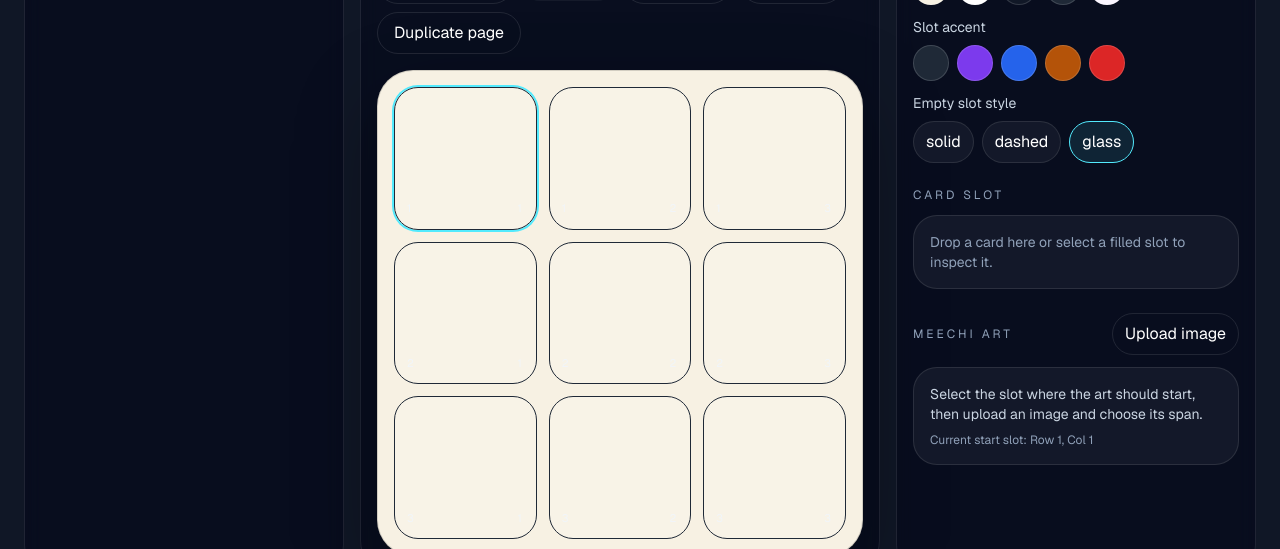
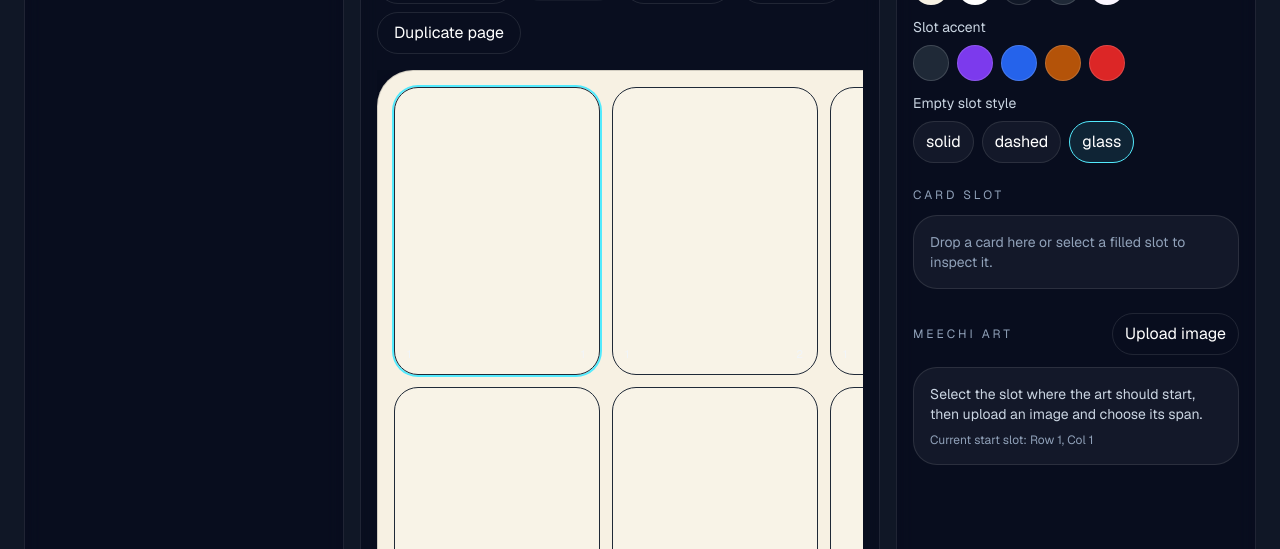
Before and after one commit to Nsujatno/optcg-binder, a Next.js app in the folder frontend/: page / in a window 1280 px wide. Shown: the part 403-952 px from the top of the page. Built offline with nearby package versions, Linux system fonts and the light colour scheme; no server answers.

Commit message:
updated card sizes to display full card

```diff
--- a/frontend/components/planner/planner-canvas.tsx
+++ b/frontend/components/planner/planner-canvas.tsx
@@ -1,6 +1,13 @@
 import type { PlannerState } from "@/hooks/use-planner-state";
 import { BINDER_TEMPLATES, DEFAULT_THEME } from "@/lib/types";
-import { matchesCardPlacementId, slotKey } from "@/lib/planner";
+import {
+  CARD_SLOT_HEIGHT,
+  CARD_SLOT_WIDTH,
+  matchesCardPlacementId,
+  PAGE_GRID_GAP,
+  PAGE_PADDING,
+  slotKey,
+} from "@/lib/planner";
 
 type PlannerCanvasProps = Pick<
   PlannerState,
@@ -54,6 +61,15 @@ export function PlannerCanvas({
   selectedSlotId,
   handleCardDrop,
 }: PlannerCanvasProps) {
+  const pageWidth =
+    activeTemplate.cols * CARD_SLOT_WIDTH +
+    (activeTemplate.cols - 1) * PAGE_GRID_GAP +
+    PAGE_PADDING * 2;
+  const pageHeight =
+    activeTemplate.rows * CARD_SLOT_HEIGHT +
+    (activeTemplate.rows - 1) * PAGE_GRID_GAP +
+    PAGE_PADDING * 2;
+
   return (
     <main className="rounded-[32px] border border-white/10 bg-slate-950/50 p-4 backdrop-blur">
       <div className="mb-4 flex flex-col gap-4 xl:flex-row xl:items-center xl:justify-between">
@@ -156,13 +172,17 @@ export function PlannerCanvas({
         </button>
       </div>
 
+      <div className="overflow-auto pb-2">
         <div
-        className="mx-auto grid aspect-square w-full max-w-[850px] rounded-[36px] border border-black/15 p-4 shadow-[0_30px_80px_rgba(0,0,0,0.35)]"
+          className="mx-auto grid rounded-[36px] border border-black/15 p-4 shadow-[0_30px_80px_rgba(0,0,0,0.35)]"
           style={{
             backgroundColor: activeLayout?.theme.pageBackground ?? DEFAULT_THEME.pageBackground,
-          gridTemplateColumns: `repeat(${activeTemplate.cols}, minmax(0, 1fr))`,
-          gridTemplateRows: `repeat(${activeTemplate.rows}, minmax(0, 1fr))`,
-          gap: "0.75rem",
+            gridTemplateColumns: `repeat(${activeTemplate.cols}, ${CARD_SLOT_WIDTH}px)`,
+            gridTemplateRows: `repeat(${activeTemplate.rows}, ${CARD_SLOT_HEIGHT}px)`,
+            gap: `${PAGE_GRID_GAP}px`,
+            width: `${pageWidth}px`,
+            minWidth: `${pageWidth}px`,
+            height: `${pageHeight}px`,
           }}
         >
           {activePage?.artRegions.map((region) => {
@@ -277,6 +297,7 @@ export function PlannerCanvas({
             }),
           )}
         </div>
+      </div>
     </main>
   );
 }
--- a/frontend/lib/planner.ts
+++ b/frontend/lib/planner.ts
@@ -11,6 +11,10 @@ import type {
 import { BINDER_TEMPLATES, DEFAULT_THEME } from "@/lib/types";
 
 export const STORAGE_KEY = "one-piece-binder.layouts.v1";
+export const CARD_SLOT_WIDTH = 206;
+export const CARD_SLOT_HEIGHT = 288;
+export const PAGE_GRID_GAP = 12;
+export const PAGE_PADDING = 16;
 
 export const BINDER_BACKGROUNDS = [
   "#101726",
```
Lines whose indentation alone changed are shown as unchanged.
